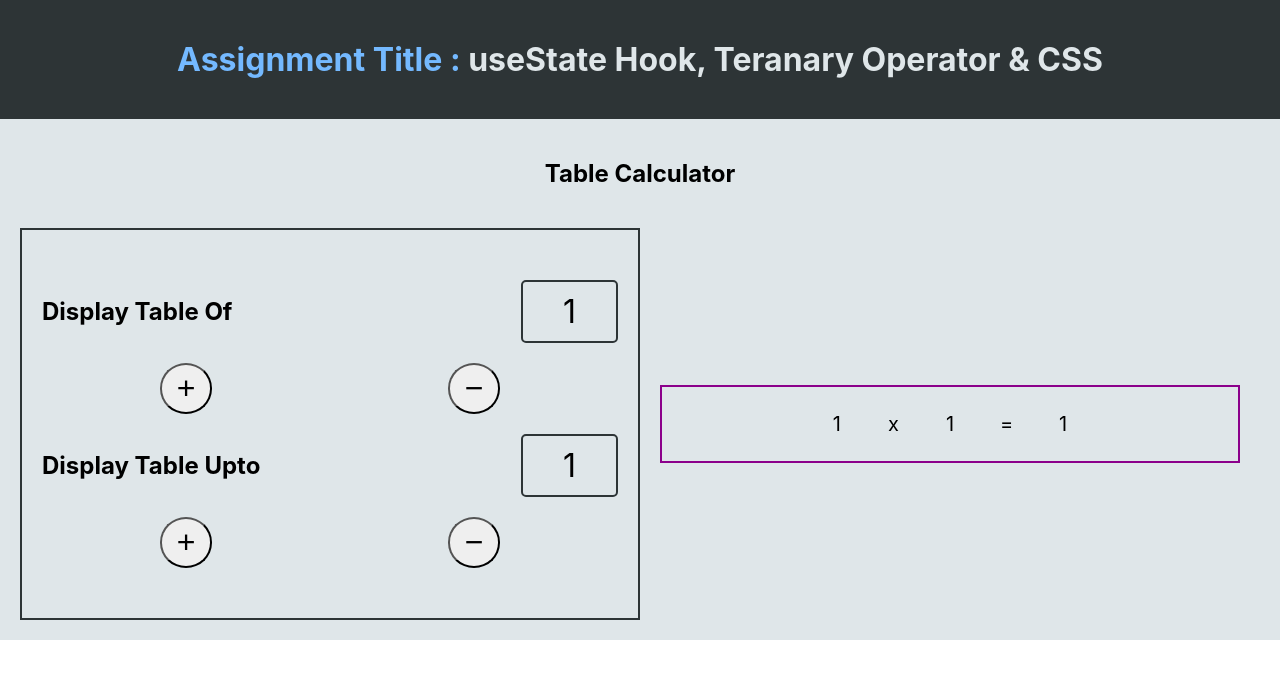
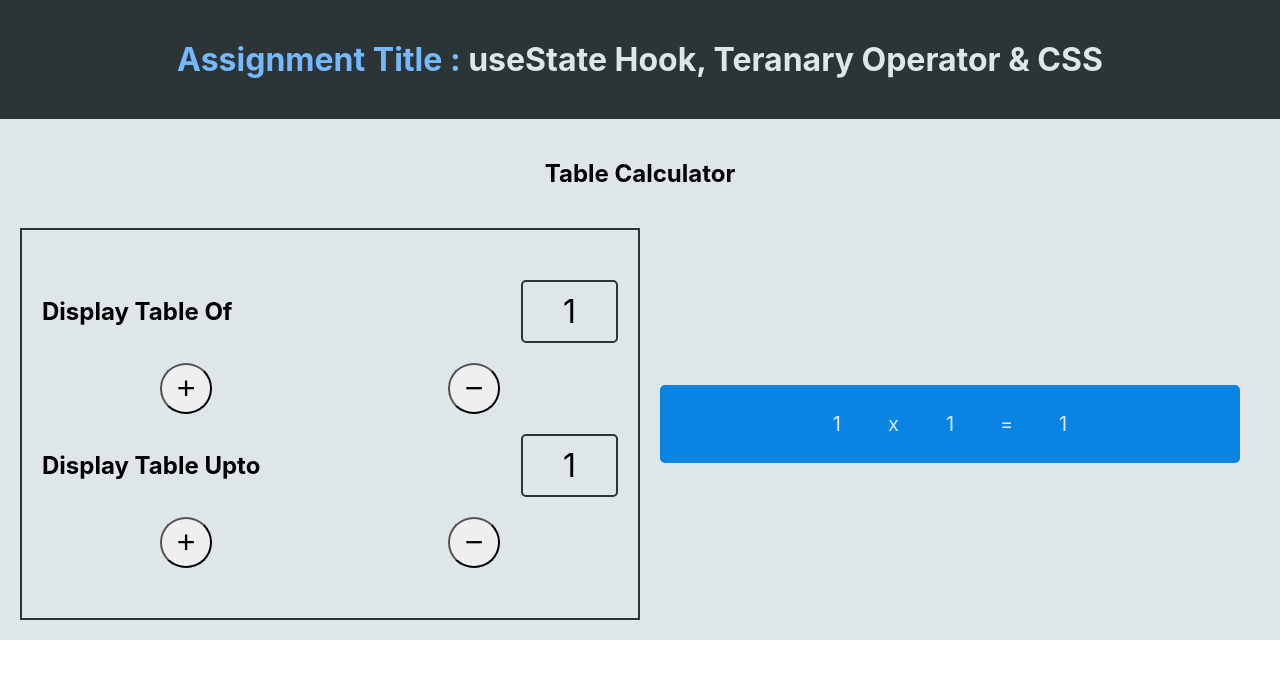
Before and after one commit to m-ammadhassan/bootcamp2020-assignment4, a React (Create React App) app: page / in a window 1280 px wide. Shown: the top 678 px of the page. Built offline with nearby package versions, Linux system fonts and the light colour scheme.

Commit message:
Update Table.css

```diff
--- a/src/Table.css
+++ b/src/Table.css
@@ -1,7 +1,10 @@
 .table-container
 {
     width: 100%;
-    border: 2px solid darkmagenta;
+    border: 2px solid #0984e3;
+    background-color: #0984e3;
+    color: #dfe6e9;
+    border-radius: 5px;
     flex-direction: column;
     padding: 20px 5px;
 }
```
